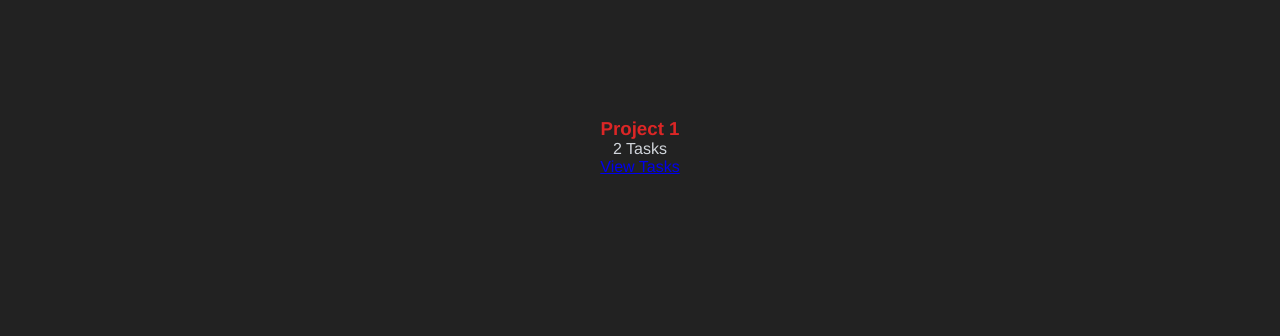
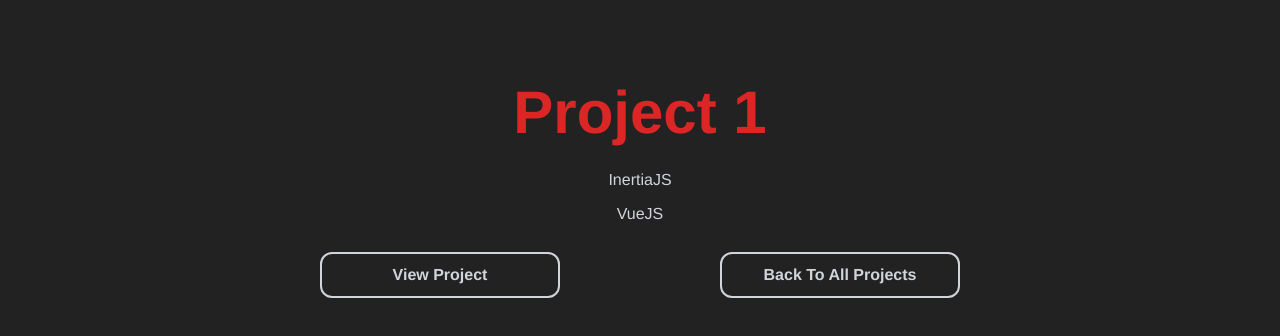
Before and after one commit to Jonathan-Day-Dev/portfolio, a Vue app: page /projects/project-1 in a window 1280 px wide. Shown: the part 134-470 px from the top of the page. Built offline with nearby package versions, Linux system fonts and the light colour scheme.

Commit message:
fixed some routes to projects

```diff
--- a/src/App.vue
+++ b/src/App.vue
@@ -8,67 +8,6 @@
 <script>
 export default {
   name: "App",
-  // data() {
-  //   return {
-  //     projects: [
-  //       {
-  //         id: "project-1",
-  //         name: "Project 1",
-  //         description: "This is Project One",
-  //         tasks: ["inertia", "vue"],
-  //       },
-  //       {
-  //         id: "project-2",
-  //         name: "Project 2",
-  //         description: "This is Project Two",
-  //         tasks: [
-  //           "laravel",
-  //           "inertia",
-  //           "vue",
-  //         ],
-  //       },
-  //       {
-  //         name: "project-3",
-  //         id: "project-3",
-  //         description: "This is Project Three",
-  //         tasks: ["tailwind"],
-  //       },
-  //       {
-  //         id: "project-4",
-  //         name: "Project 4",
-  //         description: "This is Project Four",
-  //         task: [
-  //           "laravel",
-  //           "inertia",
-  //           "vue",
-  //           "tailwind",
-  //         ],
-  //       },
-  //     ],
-  //     tasks: [
-  //       {
-  //         id: "laravel",
-  //         name: "Laravel",
-  //         description: "Create a new project with Laravel",
-  //       },
-  //       {
-  //         id: "inertia",
-  //         name: "InertiaJS",
-  //         description: "Set up API to incorporate Inertia routing",
-  //       },
-  //       {
-  //         id: "vue",
-  //         name: "VueJS",
-  //         description: "Begin setting up your front end",
-  //       },
-  //       {
-  //         id: "tailwind",
-  //         name: "TailwindCSS",
-  //         description: "Set up Tailwind",
-  //       },
-  //     ],
-  //   };
-  // },
   provide() {
     return {
       projects: [
@@ -76,13 +15,13 @@ export default {
           id: "project-1",
           name: "Project 1",
           description: "This is Project One",
-          tasks: ["inertia", "vue"],
+          tech: ["inertia", "vue"],
         },
         {
           id: "project-2",
           name: "Project 2",
           description: "This is Project Two",
-          tasks: [
+          tech: [
             "laravel",
             "inertia",
             "vue",
@@ -92,13 +31,13 @@ export default {
           id: "project-3",
           name: "Project 3",
           description: "This is Project Three",
-          tasks: ["tailwind"],
+          tech: ["tailwind"],
         },
         {
           id: "project-4",
           name: "Project 4",
           description: "This is Project Four",
-          tasks: [
+          tech: [
             "laravel",
             "inertia",
             "vue",
@@ -106,7 +45,7 @@ export default {
           ],
         },
       ],
-      tasks: [
+      tech: [
         {
           id: "laravel",
           name: "Laravel",
--- a/src/components/projects/Projects.vue
+++ b/src/components/projects/Projects.vue
@@ -1,11 +1,24 @@
 <template>
   <TheBanner />
-  <h1>This is the Projects.vue file</h1>
+  <ul>
+    <ProjectBox
+      v-for="project in projects"
+      :key="project.id"
+      :id="project.id"
+      :name="project.name"
+      :techCount="project.tech.length"
+      style="border-bottom: 2px solid darkgray"
+    />
+  </ul>
 </template>
 
 <script>
+import ProjectBox from "./each/ProjectBox.vue";
 export default {
-
+  components: {
+    ProjectBox
+  },
+  inject: ['projects', 'tech']
 };
 </script>
 
@@ -13,4 +26,7 @@ export default {
 h1 {
   @apply mt-28 text-red-600;
 }
+ul {
+  @apply list-none;
+}
 </style>
--- a/src/components/projects/each/Project.vue
+++ b/src/components/projects/each/Project.vue
@@ -1,24 +1,21 @@
 <template>
-  <ul>
-    <!-- <li v-for="projectTask in projectTasks" :key="projectTask.id">
-      <p>{{ projectTask.name || "Anything" }}</p>
-      <p>{{ projectTask.description || "something...." }}</p>
-    </li> -->
-    <TaskBox :name="projectTitle" :taskCount="projectTasks.length" />
-  </ul>
+  <TheNavbar />
+  <div>
+    <ProjectBox :name="projectTitle" :techCount="projectTech.length" :tech="projectTech"/>
+  </div>
 </template>
 
 <script>
-import TaskBox from './TaskBox.vue';
+import ProjectBox from "./ProjectBox.vue";
 export default {
-  inject: ["projects", "tasks"],
+  inject: ["projects", "tech"],
   components: {
-      TaskBox
+    ProjectBox,
   },
   data() {
     return {
       projectTitle: "",
-      projectTasks: [],
+      projectTech: [],
     };
   },
   created() {
@@ -27,13 +24,13 @@ export default {
       const selectedProject = this.projects.find(
         (project) => project.id === projectId
       );
-      const ptasks = selectedProject.tasks;
-      const selectedTasks = [];
-      for (const ptask of ptasks) {
-        const foundTask = this.tasks.find((thistask) => thistask.id === ptask);
-        selectedTasks.push(foundTask);
+      const ptech = selectedProject.tech;
+      const selectedTech = [];
+      for (const pt of ptech) {
+        const foundTech = this.tech.find((thistech) => thistech.id === pt);
+        selectedTech.push(foundTech);
       }
-      this.projectTasks = selectedTasks;
+      this.projectTech = selectedTech;
       this.projectTitle = selectedProject.name;
     } catch (error) {
       console.log(error);
@@ -43,7 +40,7 @@ export default {
 </script>
 
 <style scoped>
-ul {
-    @apply mt-48;
+div {
+  @apply mt-36 list-none;
 }
 </style>
--- /dev/null
+++ b/src/components/projects/each/ProjectBox.vue
@@ -0,0 +1,49 @@
+<template>
+  <li>
+    <section>
+      <h3>{{ name }}</h3>
+      <div v-if="!this.$route.params.projectId">{{ techCount }} Tech</div>
+      <ul v-else>
+        <li v-for="t in tech" :key="t.id">{{ t.name }}</li>
+      </ul>
+      <div id="btnGroup">
+        <SubmitButton :to="'/projects/' + id">View Project</SubmitButton>
+        <SubmitButton v-if="this.$route.params.projectId" to="/projects"
+          >Back To All Projects</SubmitButton
+        >
+      </div>
+    </section>
+  </li>
+</template>
+
+<script>
+import SubmitButton from "../../utils/SubmitButton.vue";
+export default {
+  props: ["id", "name", "techCount", "tech"],
+  components: {
+    SubmitButton,
+  },
+};
+</script>
+
+<style scoped>
+section {
+  @apply flex flex-col justify-evenly items-center w-3/4 h-60 mx-auto;
+}
+h3 {
+  @apply text-red-600 text-6xl;
+}
+div,
+li {
+  @apply text-gray-300;
+}
+li {
+  @apply my-4;
+}
+ul {
+  @apply list-none;
+}
+#btnGroup {
+  @apply flex justify-evenly items-center w-full;
+}
+</style>
--- a/src/components/projects/each/TaskBox.vue
+++ /dev/null
@@ -1,22 +0,0 @@
-<template>
-    <li>
-        <h3>{{ name }}</h3>
-        <div>{{ taskCount }} Tasks</div>
-        <a href="#">View Tasks</a>
-    </li>
-</template>
-
-<script>
-export default{
-    props: ['name', 'taskCount']
-}
-</script>
-
-<style scoped>
-    h3{
-        @apply text-red-600;
-    }
-    div {
-        @apply text-gray-300;
-    }
-</style>
--- /dev/null
+++ b/src/components/utils/SubmitButton.vue
@@ -0,0 +1,20 @@
+<template>
+    <router-link>
+        <slot></slot>
+    </router-link>
+</template>
+
+<script>
+export default {
+
+}
+</script>
+
+<style scoped>
+    a {
+        @apply w-60 border-2 border-gray-300 border-solid p-3 no-underline text-gray-300 font-bold rounded-xl;
+    }
+    a:hover {
+        @apply bg-gray-500 opacity-60 text-gray-800;
+    }
+</style>
```
Also changed, not shown: notes.txt (added), 1 other file (tests, documents, lock files or other folders).
